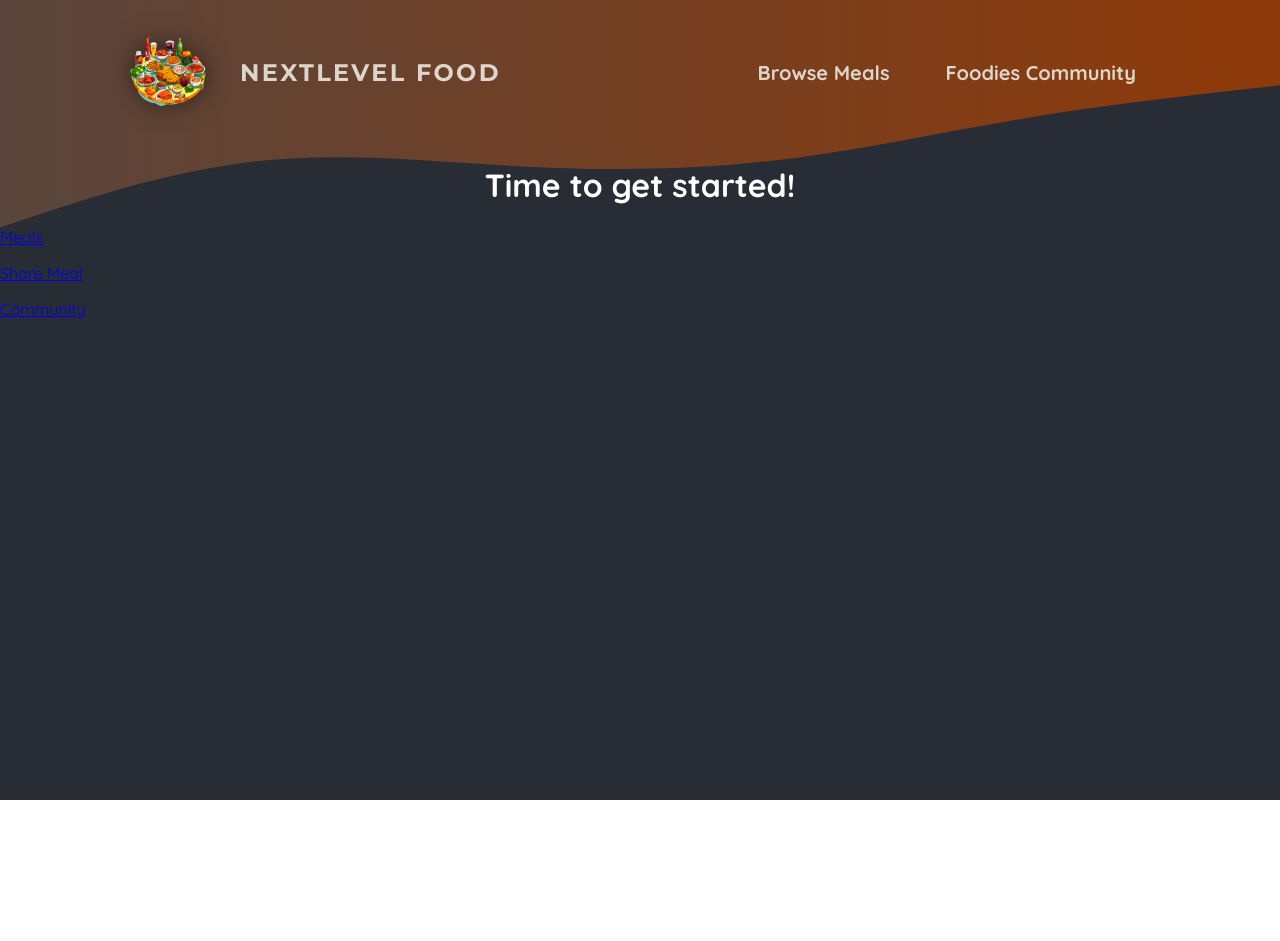
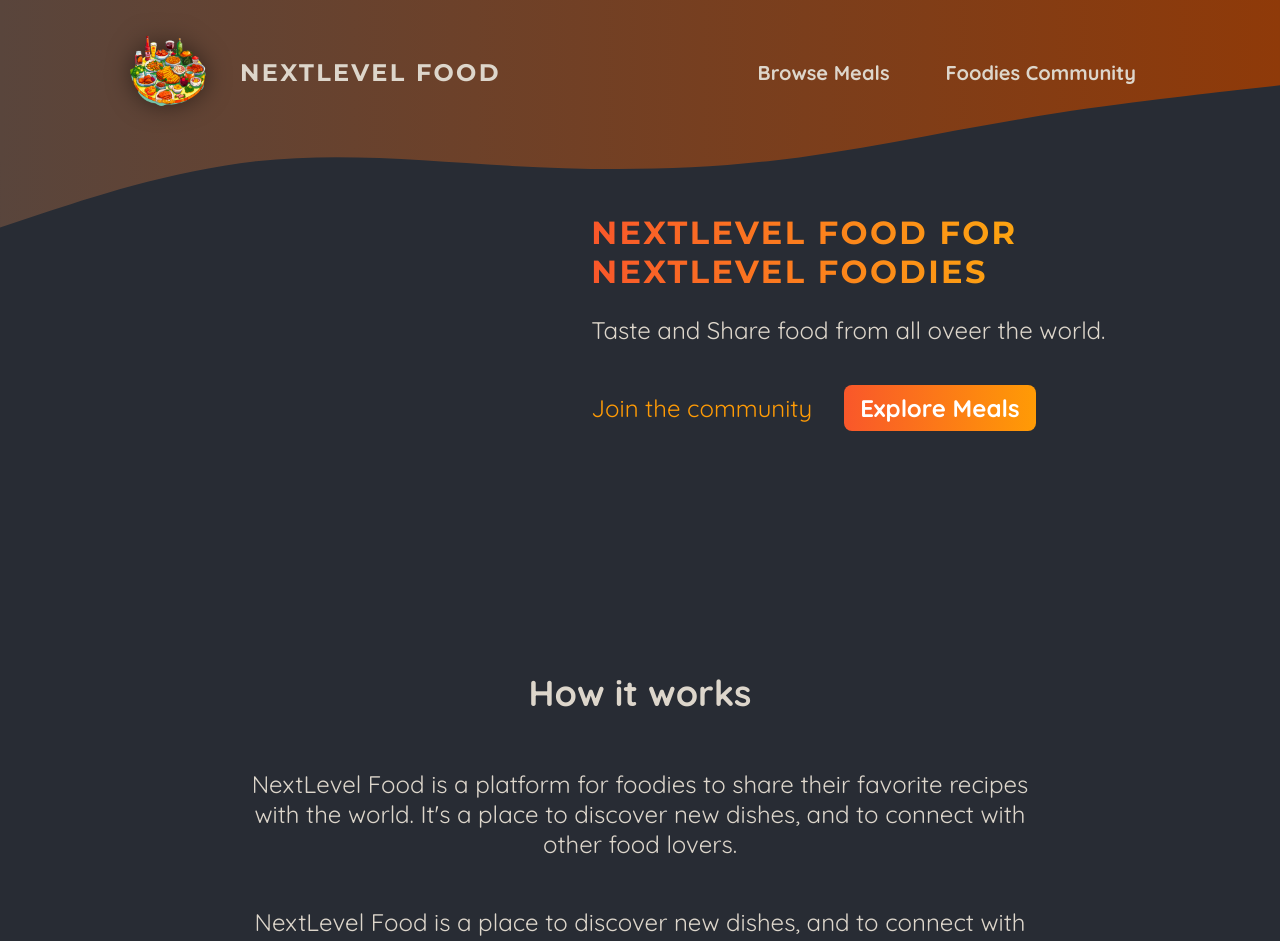
Before and after one commit to mohamuhsin/foodies-app, a Next.js app: page / in a window 1280 px wide. Shown: the top 941 px of the page. Before the commit the page ends 800 px from the top, so only its background shows below. Built offline with nearby package versions, Linux system fonts and the light colour scheme.

Commit message:
populating the starting page

```diff
--- a/app/page.js
+++ b/app/page.js
@@ -1,20 +1,49 @@
 import Link from "next/link";
+import classes from "./page.module.css";
 
 export default function Home() {
   return (
+    <>
+      <header className={classes.header}>
+        <div className={classes.slideshow}></div>
+        <div>
+          <div className={classes.hero}>
+            <h1>NextLevel Food For NextLevel Foodies</h1>
+            <p>Taste and Share food from all oveer the world.</p>
+          </div>
+          <div className={classes.cta}>
+            <Link href="/community">Join the community</Link>
+            <Link href="/meals">Explore Meals</Link>
+          </div>
+        </div>
+      </header>
       <main>
-      <h1 style={{ color: "white", textAlign: "center" }}>
-        Time to get started!
-      </h1>
+        <section className={classes.section}>
+          <h2>How it works</h2>
           <p>
-        <Link href="/meals">Meals</Link>{" "}
+            NextLevel Food is a platform for foodies to share their favorite
+            recipes with the world. It&apos;s a place to discover new dishes,
+            and to connect with other food lovers.
           </p>
           <p>
-        <Link href="/meals/share">Share Meal</Link>
+            NextLevel Food is a place to discover new dishes, and to connect
+            with other food lovers.
+          </p>
+        </section>
+
+        <section className={classes.section}>
+          <h2>Why NextLevel Food?</h2>
+          <p>
+            NextLevel Food is a platform for foodies to share their favorite
+            recipes with the world. It&apos;s a place to discover new dishes,
+            and to connect with other food lovers.
           </p>
           <p>
-        <Link href="/community">Community</Link>
+            NextLevel Food is a place to discover new dishes, and to connect
+            with other food lovers.
           </p>
+        </section>
       </main>
+    </>
   );
 }
--- /dev/null
+++ b/app/page.module.css
@@ -0,0 +1,75 @@
+.header {
+  display: flex;
+  gap: 3rem;
+  margin: 3rem auto;
+  width: 90%;
+  max-width: 75rem;
+}
+
+.slideshow {
+  width: 40rem;
+  height: 25rem;
+}
+
+.hero {
+  color: #ddd6cb;
+  font-size: 1.5rem;
+}
+
+.hero h1 {
+  font-size: 2rem;
+  font-weight: bold;
+  font-family: "Montserrat", sans-serif;
+  letter-spacing: 0.15rem;
+  text-transform: uppercase;
+  background: linear-gradient(90deg, #f9572a, #ffc905);
+  background-clip: text;
+  -webkit-background-clip: text;
+  -webkit-text-fill-color: transparent;
+}
+
+.cta {
+  font-size: 1.5rem;
+  display: flex;
+  gap: 1rem;
+}
+
+.cta a {
+  display: inline-block;
+  margin-top: 1rem;
+  padding: 0.5rem 1rem;
+  border-radius: 0.5rem;
+  background: linear-gradient(90deg, #f9572a, #ff9b05);
+  color: #ffffff;
+  font-weight: bold;
+  text-decoration: none;
+}
+
+.cta a:hover,
+.cta a:active {
+  background: linear-gradient(90deg, #fd4715, #f9b241);
+}
+
+.cta a:first-child {
+  background: transparent;
+  font-weight: normal;
+  color: #ff9b05;
+  padding-left: 0;
+}
+
+.cta a:first-child:hover,
+.cta a:first-child:active {
+  background: transparent;
+  color: #f9b241;
+}
+
+.section {
+  display: flex;
+  flex-direction: column;
+  color: #ddd6cb;
+  font-size: 1.5rem;
+  max-width: 50rem;
+  width: 90%;
+  margin: 2rem auto;
+  text-align: center;
+}
```
Lines whose indentation alone changed are shown as unchanged.
